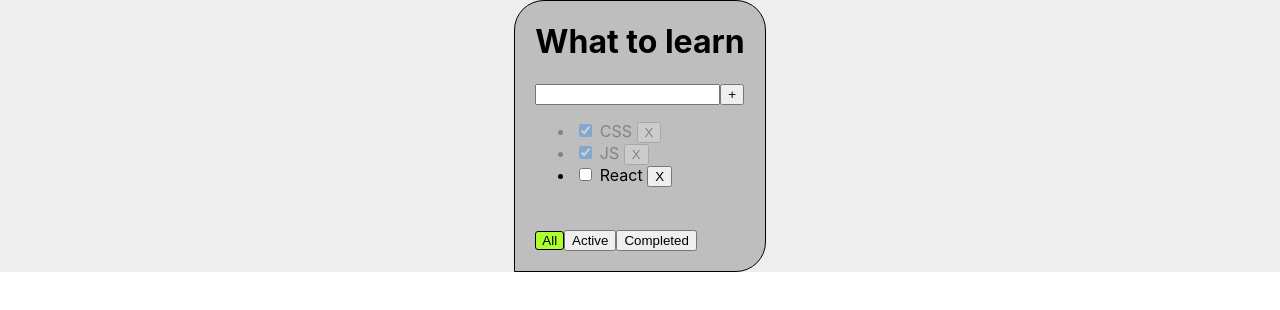
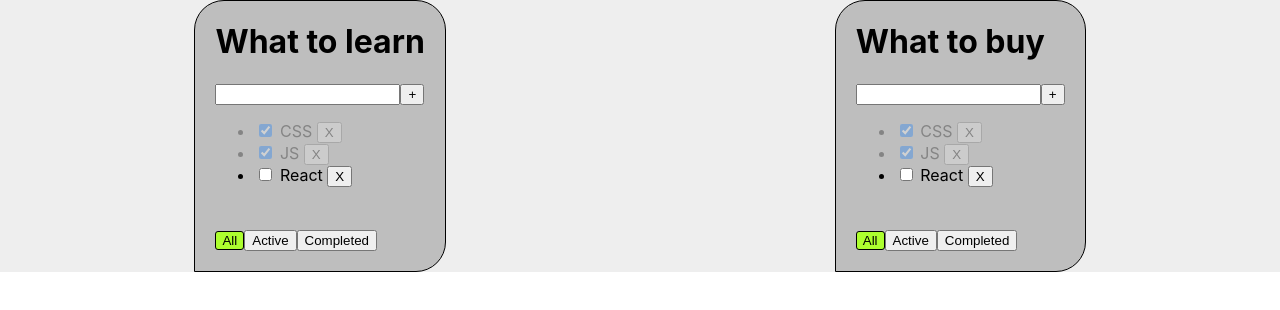
Before and after one commit to pdxserg/todolist_new, a React (Create React App) app: page / in a window 1280 px wide. Shown: the top 310 px of the page. Built offline with nearby package versions, Linux system fonts and the light colour scheme.

Commit message:
sprint 2 todolists map

```diff
--- a/src/App.css
+++ b/src/App.css
@@ -1,8 +1,9 @@
 .app {
     position: relative;
     display: flex;
-    justify-content: center;
+    justify-content: space-around;
     background-color: #eeeeee;
+
 
 }
 
@@ -13,6 +14,7 @@
     border-radius: 30px 30px 30px 0;
     background-color: #bebebe;
     min-height: 250px;
+    min-width: 200px;
 }
 
 .error {
--- a/src/App.tsx
+++ b/src/App.tsx
@@ -9,7 +9,18 @@ export  type TaskPropseType = {
 	title: string
 	isDone: boolean
 }
+type TodolistType = {
+	id: string
+	title: string
+	filter: FilterValue
+}
+
 export const App = () => {
+	let [todolists, setTodolists] = useState<TodolistType[]>([
+		{ id: v1(), title: 'What to learn', filter: 'ALL' },
+		{ id: v1(), title: 'What to buy', filter: 'ALL' },
+	])
+
 	const [tasks, setTasks] = useState<Array<TaskPropseType>>([
 		{id: v1(), title: "CSS", isDone: true},
 		{id: v1(), title: "JS", isDone: true},
@@ -46,15 +57,19 @@ export const App = () => {
 	}
 	return (
 		<div className="app">
-			<Todolist
-				title={"What  to learn"}
+			{todolists.map(tl=>{
+				return  <Todolist
+					key={tl.id}
+					title={tl.title}
 					tasks={tasksForTodolist}
 					removeTask={removeTask}
 					filterTasks={filterTasks}
 					addTask={addTask}
 					changeStatus={changeStatus}
-				filter={filter}
+					filter={tl.filter}
 				/>
+			})}
+
 		</div>
 	);
 };
```
Lines whose indentation alone changed are shown as unchanged.
